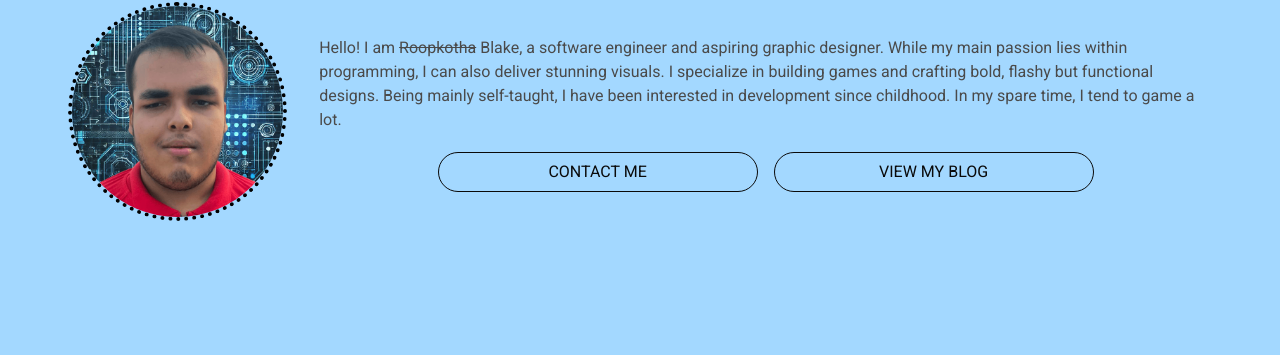
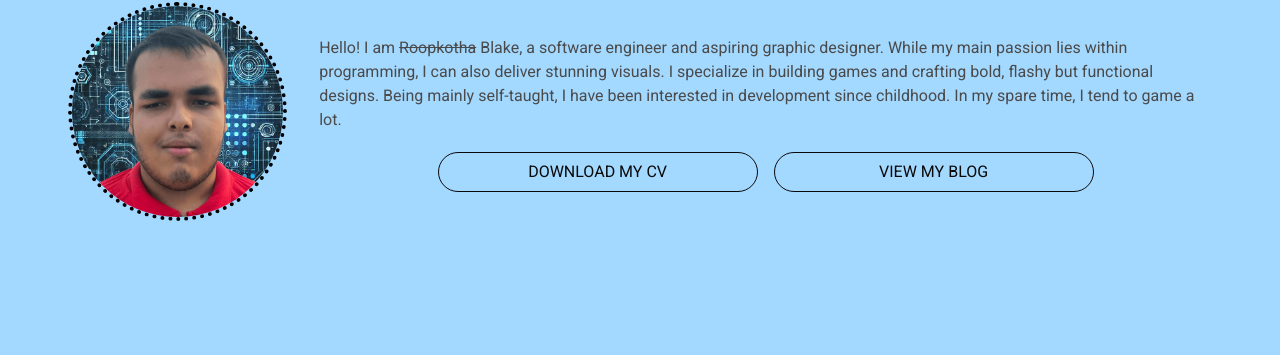
Before and after one commit to TheSiriusSystem/thesiriussystem.github.io, a Jekyll site: the page built from index.md, in a window 1280 px wide and 900 px high, scrolled down 1186 px. Shown: the part 98-453 px from the top of the window. Built offline with Jekyll 4.4.1, drawn with Linux system fonts in a browser that asks for light colours.

Commit message:
Implement CV download option

```diff
--- a/_includes/about.html
+++ b/_includes/about.html
@@ -27,8 +27,8 @@
 
                     <!-- Buttons -->
                     <div class="container columns is-centered">
-                        <a href="{{site.url}}{{site.baseurl}}/#contact" class="button is-rounded is-uppercase has-text-weight-normal is-black is-outlined">
-                            Contact Me
+                        <a href="{{site.url}}{{site.baseurl}}/assets/downloads/CV.rtf" download class="button is-rounded is-uppercase has-text-weight-normal is-black is-outlined">
+                            Download My CV
                         </a>
                         <a href="{{site.url}}{{site.baseurl}}/blog" class="button is-rounded is-uppercase has-text-weight-normal is-black is-outlined">
                             View My Blog
```
Also changed, not shown: 1 other file.
